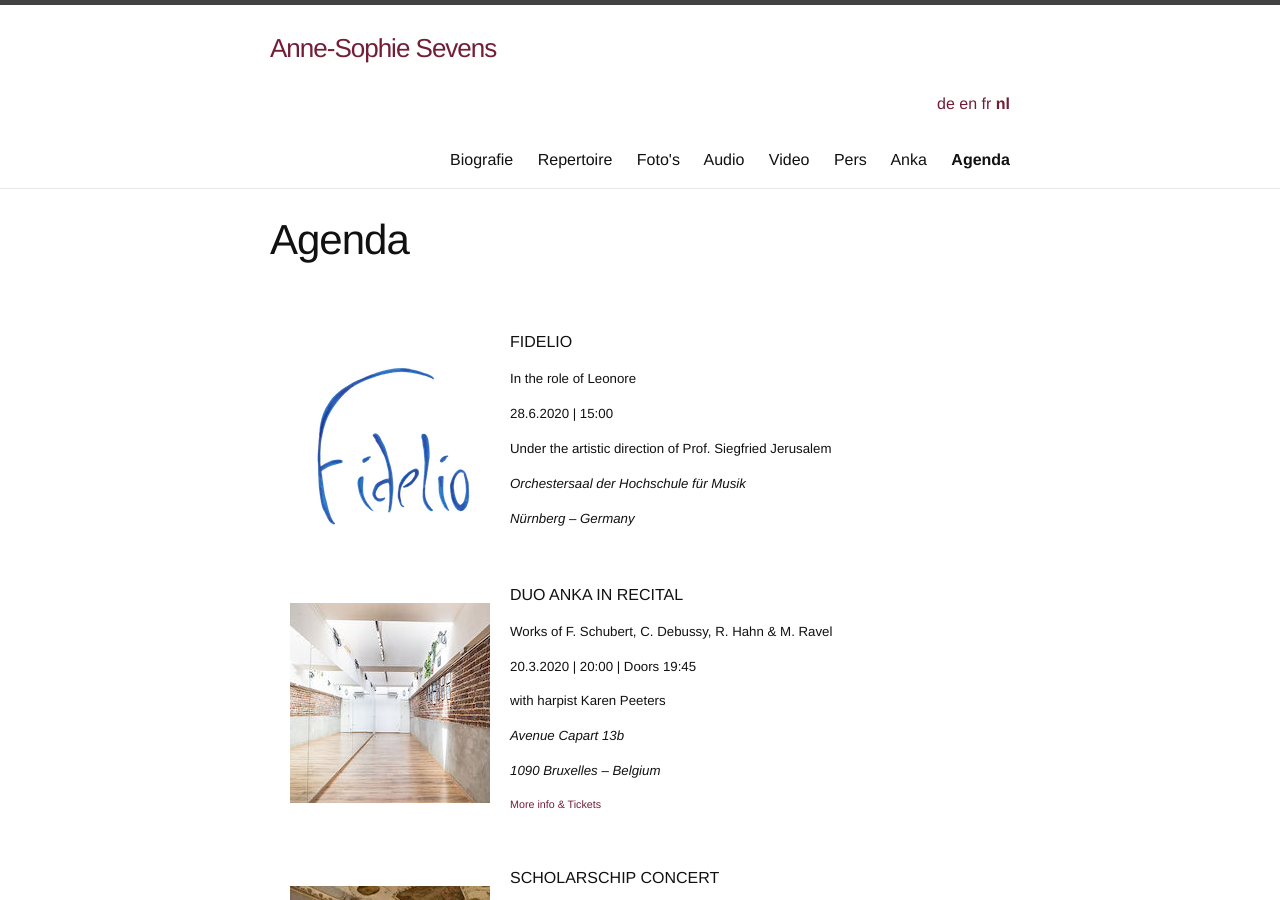
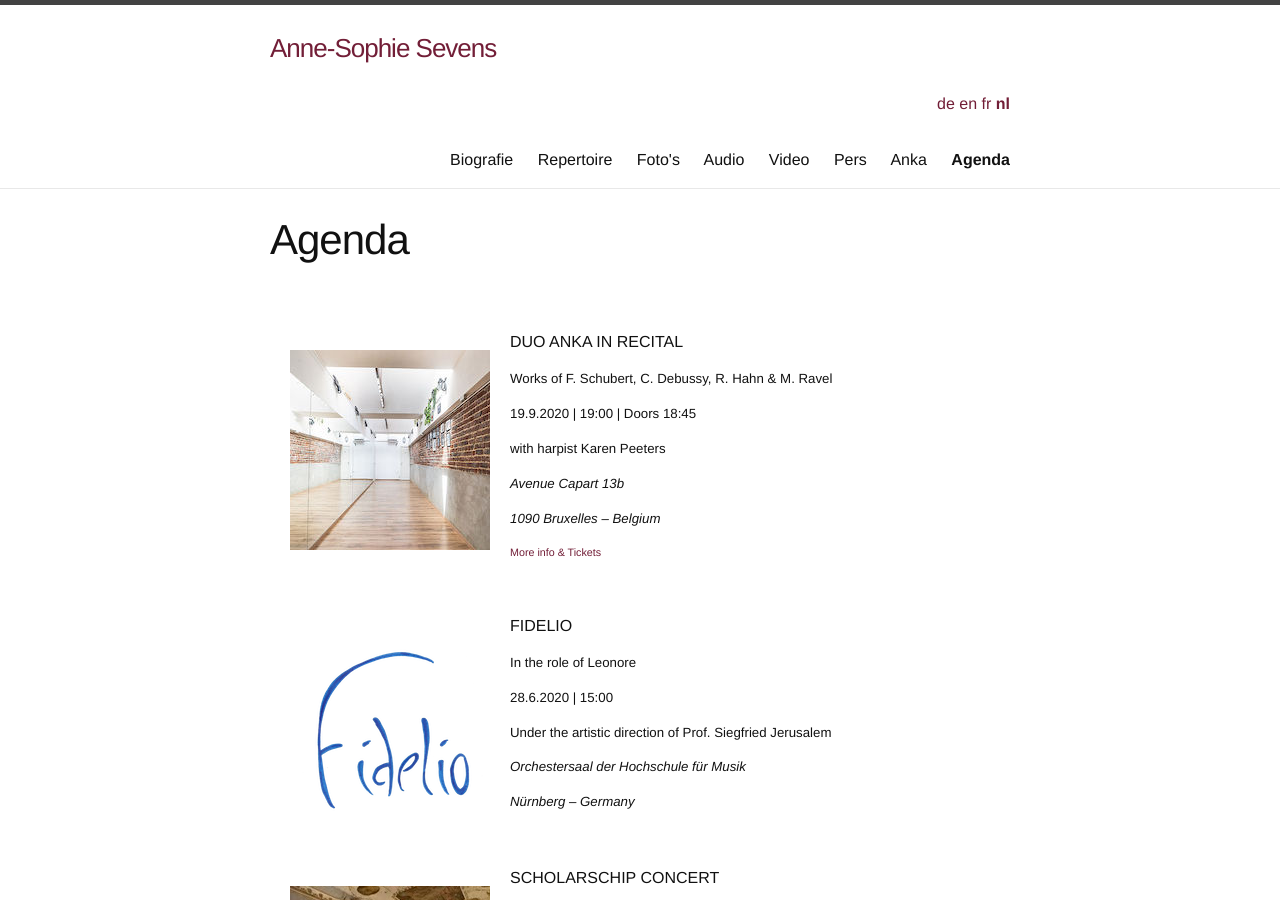
Before and after one commit to annesophie-sevens/annesophie-sevens.github.io, a Jekyll site: the page built from agenda-nl.md, in a window 1280 px wide and 900 px high. Built offline with Jekyll 4.4.1, drawn with Linux system fonts in a browser that asks for light colours; nearby versions of some CDN libraries; some of the changed lines change nothing that is shown.

Commit message:
Update agenda-nl.md

```diff
--- a/agenda-nl.md
+++ b/agenda-nl.md
@@ -5,6 +5,24 @@ menuorder: 60
 ref: agenda
 lang: nl
 ---
+&nbsp;
+
+<img style="float: left; padding: 20px" src="/assets/veroni.jpg">
+
+DUO ANKA IN RECITAL
+
+##### Works of F. Schubert, C. Debussy, R. Hahn & M. Ravel
+
+##### 19.9.2020 | 19:00 | Doors 18:45
+
+##### with harpist Karen Peeters
+
+##### _Avenue Capart 13b_
+
+##### _1090 Bruxelles – Belgium_
+
+###### <a href="https://www.casaveronica.net/events/duo-anka" target="_blank">More info & Tickets</a>
+
 &nbsp;
 
 <img style="float: left; padding: 20px" src="/assets/Fidelio.png">
@@ -20,24 +38,6 @@ FIDELIO
 ##### _Orchestersaal der Hochschule für Musik_
 
 ##### _Nürnberg – Germany_
-
-&nbsp;
-
-<img style="float: left; padding: 20px" src="/assets/veroni.jpg">
-
-DUO ANKA IN RECITAL
-
-##### Works of F. Schubert, C. Debussy, R. Hahn & M. Ravel
-
-##### 20.3.2020 | 20:00 | Doors 19:45
-
-##### with harpist Karen Peeters
-
-##### _Avenue Capart 13b_
-
-##### _1090 Bruxelles – Belgium_
-
-###### <a href="https://www.casaveronica.net/events/duo-anka" target="_blank">More info & Tickets</a>
 
 &nbsp;
 
```
